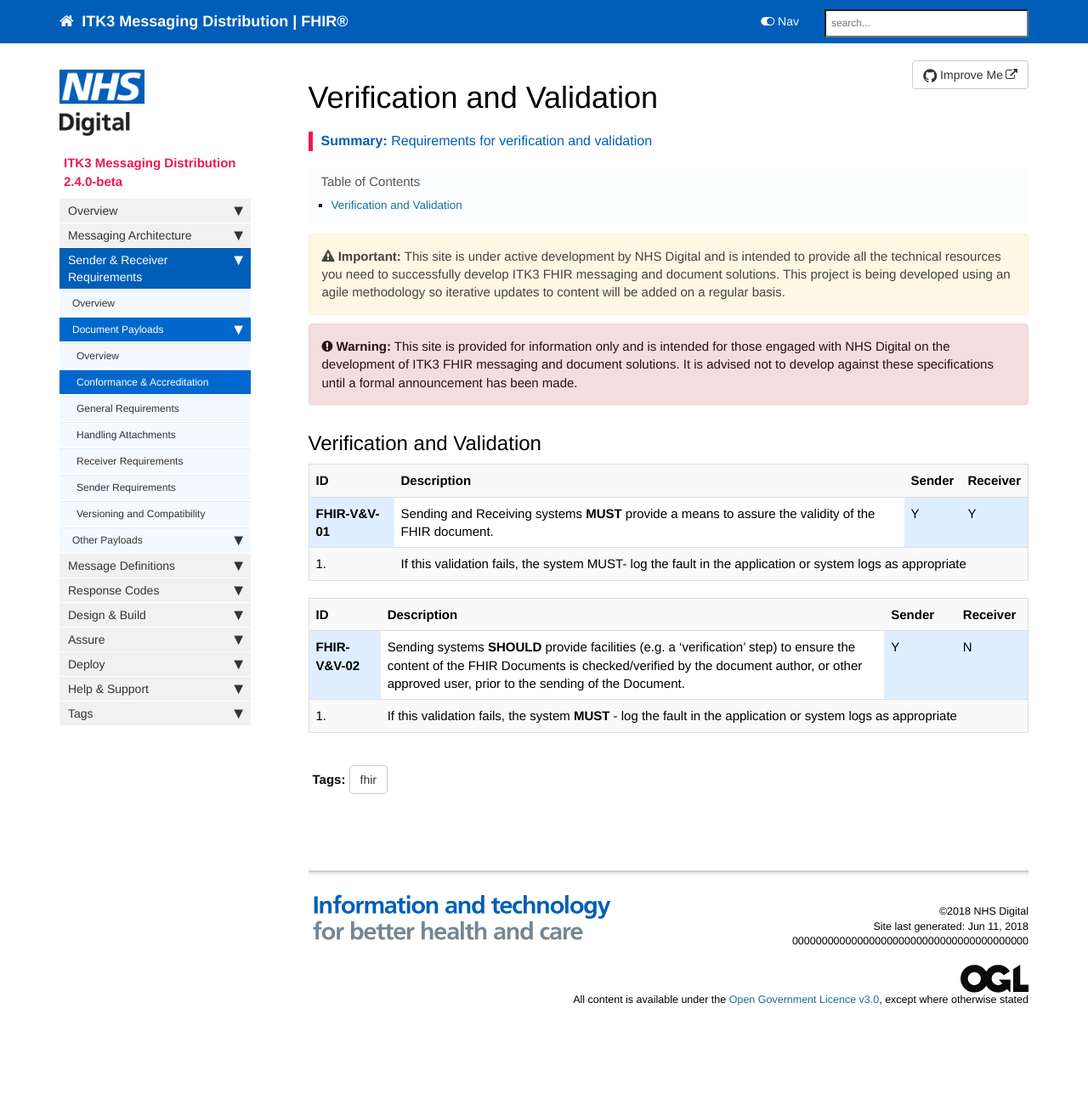
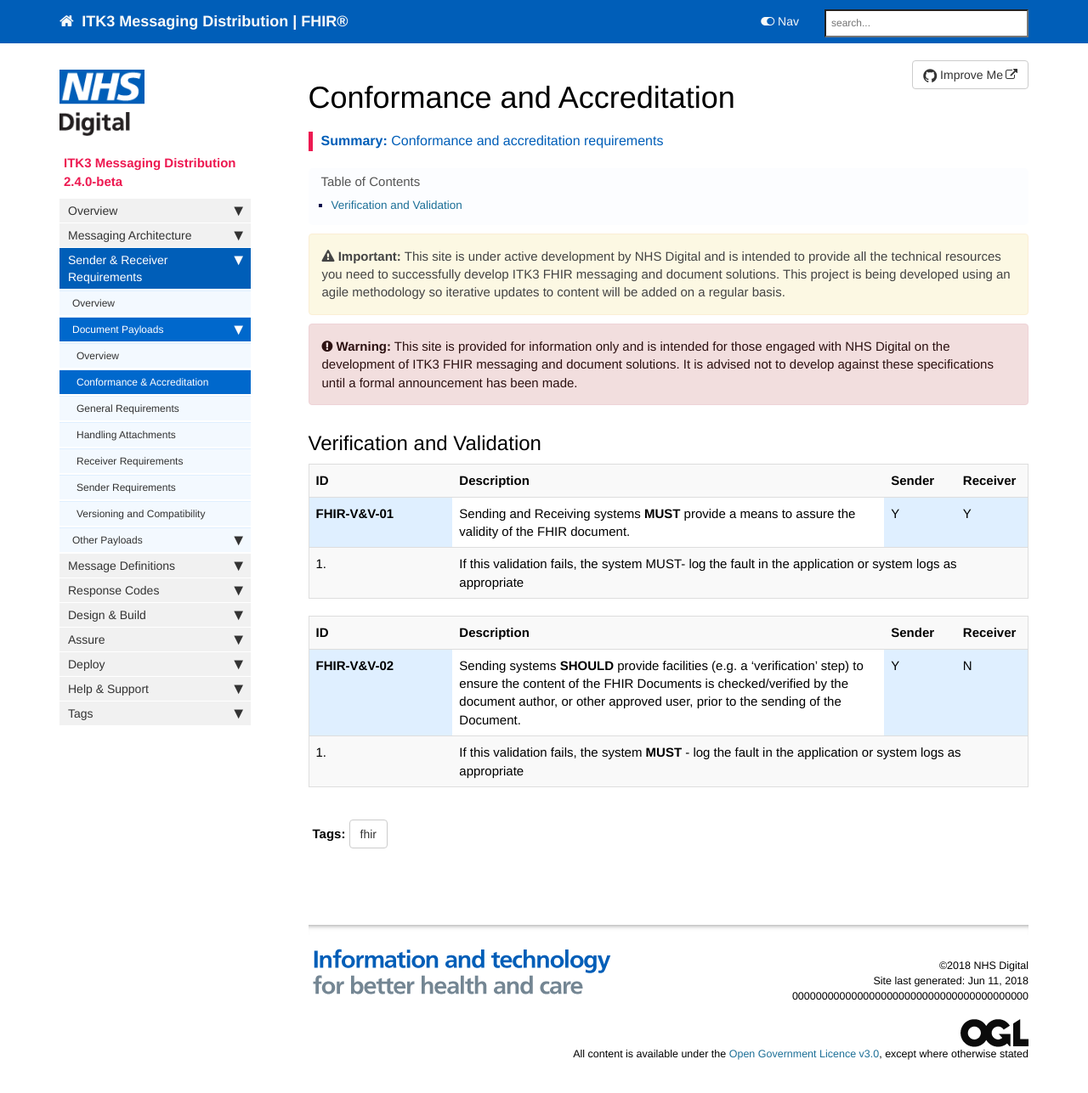
Before and after one commit to nhsconnect/ITK3-Messaging-Distribution, a Jekyll site: the page built from pages/explore/explore_con_and_acc.md, in a window 1280 px wide and 1311 px high. Shown: the top 1287 px of the window at 85% size. Built offline with Jekyll 4.4.1, drawn with Linux system fonts in a browser that asks for light colours; nearby versions of some CDN libraries; comment, search, counter and statistics services are not loaded.

```diff
--- a/_data/sidebars/overview_sidebar.yml
+++ b/_data/sidebars/overview_sidebar.yml
@@ -76,7 +76,7 @@ entries:
           url: /explore_FD_overview.html
           output: web
         - title: Conformance & Accreditation
-          url: /explore_ver_and_val.html
+          url: /explore_con_and_acc.html
           output: web
         - title: General Requirements
           url: /explore_CC.html
--- a/pages/explore/explore_ver_and_val.md
+++ b/pages/explore/explore_con_and_acc.md
@@ -1,10 +1,10 @@
 ---
-title: Verification and Validation
+title: Conformance and Accreditation
 keywords: explore Reference
 tags: [explore,fhir]
 sidebar: overview_sidebar
-permalink: explore_ver_and_val.html
-summary: "Requirements for verification and validation"
+permalink: explore_con_and_acc.html
+summary: "Conformance and accreditation requirements"
 ---
 
 {% include custom/search.warnbanner.html %}
@@ -13,10 +13,10 @@ summary: "Requirements for verification and validation"
 
 <table style="width:100%;max-width: 100%;">
 <tr>
-<th>ID</th>
-<th>Description</th>
-<th>Sender</th>
-<th>Receiver</th>
+<th width="20%">ID</th>
+<th width="60%">Description</th>
+<th width="10%">Sender</th>
+<th width="10%">Receiver</th>
 </tr>
 <tr>
 <td bgcolor="#dfefff"><b>FHIR-V&V-01</b></td>
@@ -33,8 +33,8 @@ summary: "Requirements for verification and validation"
 
 <table style="width:100%;max-width: 100%;">
 <tr>
-<th width="10%">ID</th>
-<th width="70%">Description</th>
+<th width="20%">ID</th>
+<th width="60%">Description</th>
 <th width="10%">Sender</th>
 <th width="10%">Receiver</th>
 </tr>
```
